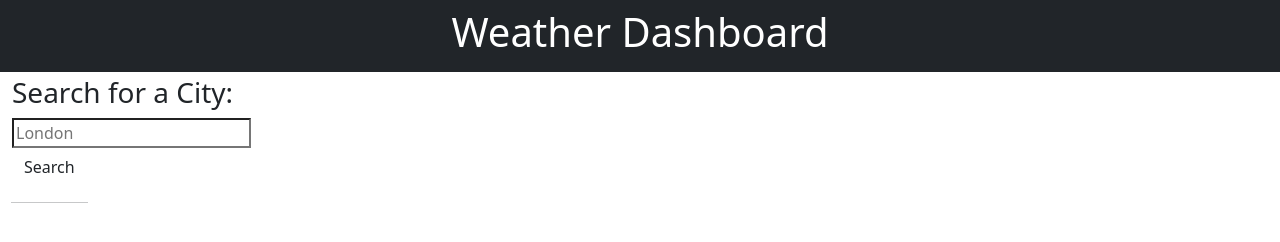
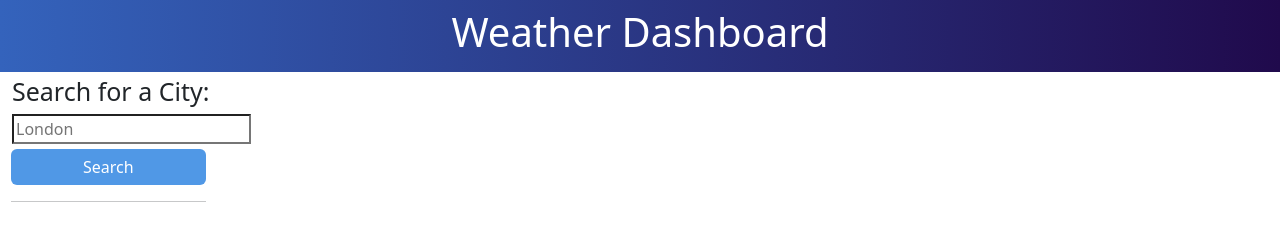
Before and after one commit to RajpreetKR/weather-dashboard, a plain HTML site: page index.html in a window 1280 px wide. Drawn offline with nearby package versions, Linux system fonts and the light colour scheme.

Commit message:
adjusted html and added css to format starter code

```diff
--- a/index.html
+++ b/index.html
@@ -3,23 +3,24 @@
 
 <head>
   <meta charset="UTF-8" />
-  <meta name="viewport" content="width=device-width, initial-scale=1.0" />
-  <meta http-equiv="X-UA-Compatible" content="ie=edge" />
+  <meta name="viewport" content="width=device-width, initial-scale=1.0"/>
+  <meta http-equiv="X-UA-Compatible" content="ie=edge"/>
+  <!-- bootstrap link -->
   <link href="https://cdn.jsdelivr.net/npm/bootstrap@5.3.2/dist/css/bootstrap.min.css" rel="stylesheet" integrity="sha384-T3c6CoIi6uLrA9TneNEoa7RxnatzjcDSCmG1MXxSR1GAsXEV/Dwwykc2MPK8M2HN" crossorigin="anonymous">
-  <link rel="stylesheet" href="styles/reset.css" />
-
+  <!-- my css file-->
+  <link rel="stylesheet" href="styles/reset.css"/>
   <title>Weather Dashboard</title>
 </head>
 
 <body>
-  <header class="container-fluid text-center text-white bg-dark p-2 weather-header">
+  <header class="container-fluid text-center p-2 weather-header">
     <h1>Weather Dashboard</h1>
   </header>
 
   <!-- max-width for ultra wide resolutions -->
   <div class="container-fluid" style="max-width: 1400px">
     <div class="row">
-      <aside class="col-lg-3 pb-3">
+      <aside class="col-sm-3 pb-3"> <!-- changes from col-lg-3 to col-sm-3 -->
         <h2 id="form-heading" class="mt-1 h3 form-label">
           Search for a City:
         </h2>
@@ -27,12 +28,12 @@
           <div class="form-inline form-group">
             <div class="input-group">
               <input class="form-input weather-search" type="text" id="search-input" placeholder="London"
-                aria-labelledby="form-heading" aria-controls="today forecast" />
+                aria-labelledby="form-heading" aria-controls="today forecast"/>
               <div class="input-group-append">
-                <button type="submit" class="btn search-button" id="search-button" aria-label="submit search">
+                <button type="submit" class="btn search-button " id="search-button" aria-label="submit search">
                   Search
                 </button>
-                <hr class="hr weather-hr" />
+                <hr class="hr weather-hr"/>
               </div>
             </div>
           </div>
@@ -51,6 +52,7 @@
   <script src="https://cdn.jsdelivr.net/npm/dayjs@1/dayjs.min.js"></script>
   <!-- jQuery -->
   <script src="https://cdnjs.cloudflare.com/ajax/libs/jquery/3.2.1/jquery.min.js"></script>
+  <!-- my js file-->
   <script src="script.js"></script>
 </body>
 
--- a/styles/reset.css
+++ b/styles/reset.css
@@ -0,0 +1,22 @@
+/* header css */
+.weather-header {
+    background-image: linear-gradient(to right, #3463bc , #200a4c);
+    color: white;
+}
+
+#form-heading {
+    font-size: 25px;
+}
+
+/* search button css */
+.search-button {
+    background-color: #5098e6;
+    color: white; /* text colour */
+    margin-top: 5px;
+    padding: 5px 71px;
+}
+
+:hover.search-button {
+    background-color: #3b87d8;
+    color: white;
+}
```
